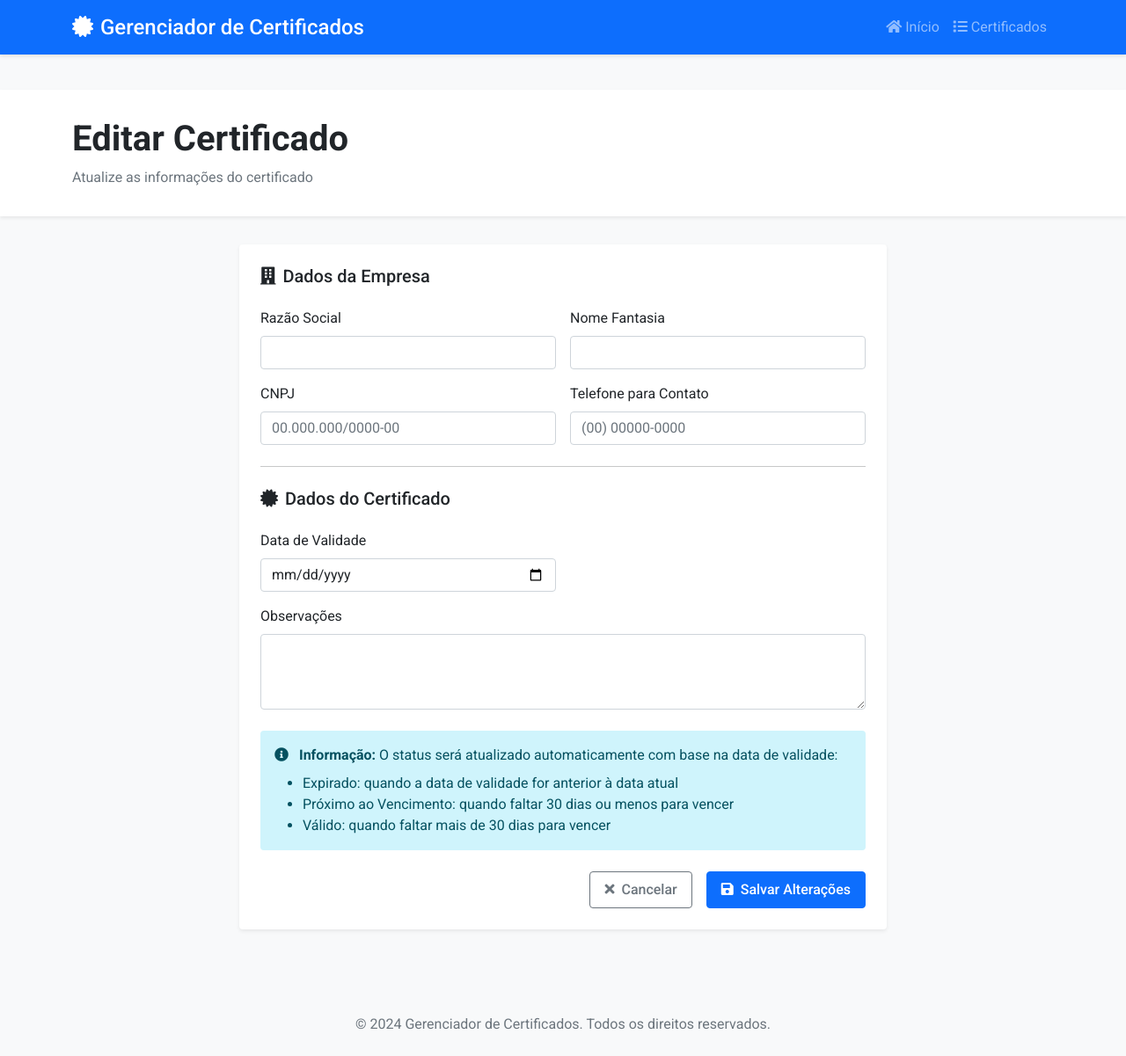
After one commit to FelipeSsant0s/API_CONTROLE_CERTIFICADO., a Flask app: template templates/editar_certificado.html in a window 1280 px wide. The commit adds this page. Shown: the whole page at 88% size. Run offline with Flask 3, Linux system fonts and the light colour scheme; the template is opened without the code that fills it, so the values that code supplies are empty.

Commit message:
Atualização-0.3

```diff
--- a/app.py
+++ b/app.py
@@ -1,4 +1,4 @@
-from flask import Flask, render_template, request, redirect, url_for, flash, jsonify, send_file
+from flask import Flask, render_template, request, redirect, url_for, flash, jsonify, send_file, abort
 from flask_sqlalchemy import SQLAlchemy
 from datetime import datetime, timedelta
 import os
@@ -141,6 +141,54 @@ def novo_certificado():
         db.session.rollback()
         return render_template('500.html'), 500
 
+@app.route('/certificados/<int:id>/editar', methods=['GET', 'POST'])
+def editar_certificado(id):
+    try:
+        certificado = Certificado.query.get_or_404(id)
+
+        if request.method == 'POST':
+            logger.info(f'Updating certificate {id}')
+            certificado.razao_social = request.form['razao_social']
+            certificado.nome_fantasia = request.form['nome_fantasia']
+            certificado.cnpj = request.form['cnpj']
+            certificado.telefone = request.form['telefone']
+            certificado.data_validade = datetime.strptime(request.form['data_validade'], '%Y-%m-%d')
+            certificado.observacoes = request.form['observacoes']
+
+            # Atualiza o status automaticamente
+            certificado.atualizar_status()
+
+            db.session.commit()
+            logger.info(f'Certificate updated successfully: {certificado.razao_social}')
+
+            flash('Certificado atualizado com sucesso!', 'success')
+            return redirect(url_for('listar_certificados'))
+
+        return render_template('editar_certificado.html', certificado=certificado)
+    except Exception as e:
+        logger.error(f'Error in editar_certificado route: {str(e)}')
+        db.session.rollback()
+        return render_template('500.html'), 500
+
+@app.route('/certificados/<int:id>/deletar', methods=['POST'])
+def deletar_certificado(id):
+    try:
+        certificado = Certificado.query.get_or_404(id)
+        razao_social = certificado.razao_social
+
+        db.session.delete(certificado)
+        db.session.commit()
+
+        logger.info(f'Certificate deleted successfully: {razao_social}')
+        flash('Certificado excluído com sucesso!', 'success')
+
+        return redirect(url_for('listar_certificados'))
+    except Exception as e:
+        logger.error(f'Error in deletar_certificado route: {str(e)}')
+        db.session.rollback()
+        flash('Erro ao excluir certificado.', 'danger')
+        return redirect(url_for('listar_certificados'))
+
 @app.route('/certificados/exportar')
 def exportar_certificados():
     try:
--- /dev/null
+++ b/templates/editar_certificado.html
@@ -0,0 +1,144 @@
+{% extends "base.html" %}
+
+{% block content %}
+<!-- Page Header -->
+<div class="page-header">
+    <div class="container">
+        <div class="row align-items-center">
+            <div class="col-md-6">
+                <h1 class="fw-bold">Editar Certificado</h1>
+                <p class="text-muted mb-0">Atualize as informações do certificado</p>
+            </div>
+        </div>
+    </div>
+</div>
+
+<div class="container mt-4">
+    <div class="row justify-content-center">
+        <div class="col-lg-8">
+            <div class="card">
+                <div class="card-body p-4">
+                    <form method="POST" class="needs-validation" novalidate>
+                        <!-- Dados da Empresa -->
+                        <h5 class="mb-4"><i class="fas fa-building me-2"></i>Dados da Empresa</h5>
+                        <div class="row g-3">
+                            <div class="col-md-6">
+                                <label for="razao_social" class="form-label">Razão Social</label>
+                                <input type="text" class="form-control" id="razao_social" name="razao_social"
+                                       value="{{ certificado.razao_social }}" required>
+                                <div class="invalid-feedback">
+                                    Por favor, informe a razão social.
+                                </div>
+                            </div>
+
+                            <div class="col-md-6">
+                                <label for="nome_fantasia" class="form-label">Nome Fantasia</label>
+                                <input type="text" class="form-control" id="nome_fantasia" name="nome_fantasia"
+                                       value="{{ certificado.nome_fantasia }}" required>
+                                <div class="invalid-feedback">
+                                    Por favor, informe o nome fantasia.
+                                </div>
+                            </div>
+
+                            <div class="col-md-6">
+                                <label for="cnpj" class="form-label">CNPJ</label>
+                                <input type="text" class="form-control" id="cnpj" name="cnpj"
+                                       value="{{ certificado.cnpj }}"
+                                       pattern="\d{2}\.\d{3}\.\d{3}/\d{4}-\d{2}"
+                                       placeholder="00.000.000/0000-00" required>
+                                <div class="invalid-feedback">
+                                    Por favor, informe um CNPJ válido.
+                                </div>
+                            </div>
+
+                            <div class="col-md-6">
+                                <label for="telefone" class="form-label">Telefone para Contato</label>
+                                <input type="tel" class="form-control" id="telefone" name="telefone"
+                                       value="{{ certificado.telefone }}"
+                                       pattern="\(\d{2}\) \d{4,5}-\d{4}"
+                                       placeholder="(00) 00000-0000" required>
+                                <div class="invalid-feedback">
+                                    Por favor, informe um telefone válido.
+                                </div>
+                            </div>
+                        </div>
+
+                        <hr class="my-4">
+
+                        <!-- Dados do Certificado -->
+                        <h5 class="mb-4"><i class="fas fa-certificate me-2"></i>Dados do Certificado</h5>
+                        <div class="row g-3">
+                            <div class="col-md-6">
+                                <label for="data_validade" class="form-label">Data de Validade</label>
+                                <input type="date" class="form-control" id="data_validade" name="data_validade"
+                                       value="{{ certificado.data_validade.strftime('%Y-%m-%d') }}" required>
+                                <div class="invalid-feedback">
+                                    Por favor, selecione a data de validade.
+                                </div>
+                            </div>
+
+                            <div class="col-12">
+                                <label for="observacoes" class="form-label">Observações</label>
+                                <textarea class="form-control" id="observacoes" name="observacoes" rows="3">{{ certificado.observacoes }}</textarea>
+                            </div>
+                        </div>
+
+                        <!-- Status Info -->
+                        <div class="alert alert-info mt-4">
+                            <i class="fas fa-info-circle me-2"></i>
+                            <strong>Informação:</strong> O status será atualizado automaticamente com base na data de validade:
+                            <ul class="mb-0 mt-2">
+                                <li>Expirado: quando a data de validade for anterior à data atual</li>
+                                <li>Próximo ao Vencimento: quando faltar 30 dias ou menos para vencer</li>
+                                <li>Válido: quando faltar mais de 30 dias para vencer</li>
+                            </ul>
+                        </div>
+
+                        <!-- Buttons -->
+                        <div class="d-grid gap-2 d-md-flex justify-content-md-end mt-4">
+                            <a href="{{ url_for('listar_certificados') }}" class="btn btn-outline-secondary me-md-2">
+                                <i class="fas fa-times me-2"></i>Cancelar
+                            </a>
+                            <button type="submit" class="btn btn-primary">
+                                <i class="fas fa-save me-2"></i>Salvar Alterações
+                            </button>
+                        </div>
+                    </form>
+                </div>
+            </div>
+        </div>
+    </div>
+</div>
+
+{% block scripts %}
+<script>
+// Form validation
+(function () {
+    'use strict'
+    var forms = document.querySelectorAll('.needs-validation')
+    Array.prototype.slice.call(forms).forEach(function (form) {
+        form.addEventListener('submit', function (event) {
+            if (!form.checkValidity()) {
+                event.preventDefault()
+                event.stopPropagation()
+            }
+            form.classList.add('was-validated')
+        }, false)
+    })
+})()
+
+// Máscara para CNPJ
+document.getElementById('cnpj').addEventListener('input', function (e) {
+    let x = e.target.value.replace(/\D/g, '').match(/(\d{0,2})(\d{0,3})(\d{0,3})(\d{0,4})(\d{0,2})/);
+    e.target.value = !x[2] ? x[1] : x[1] + '.' + x[2] + '.' + x[3] + '/' + x[4] + (x[5] ? '-' + x[5] : '');
+});
+
+// Máscara para telefone
+document.getElementById('telefone').addEventListener('input', function (e) {
+    let x = e.target.value.replace(/\D/g, '').match(/(\d{0,2})(\d{0,5})(\d{0,4})/);
+    e.target.value = !x[2] ? x[1] : '(' + x[1] + ') ' + x[2] + (x[3] ? '-' + x[3] : '');
+});
+</script>
+{% endblock %}
+
+{% endblock %}
```
Also changed, not shown: templates/certificados.html (+37 -2 lines).
